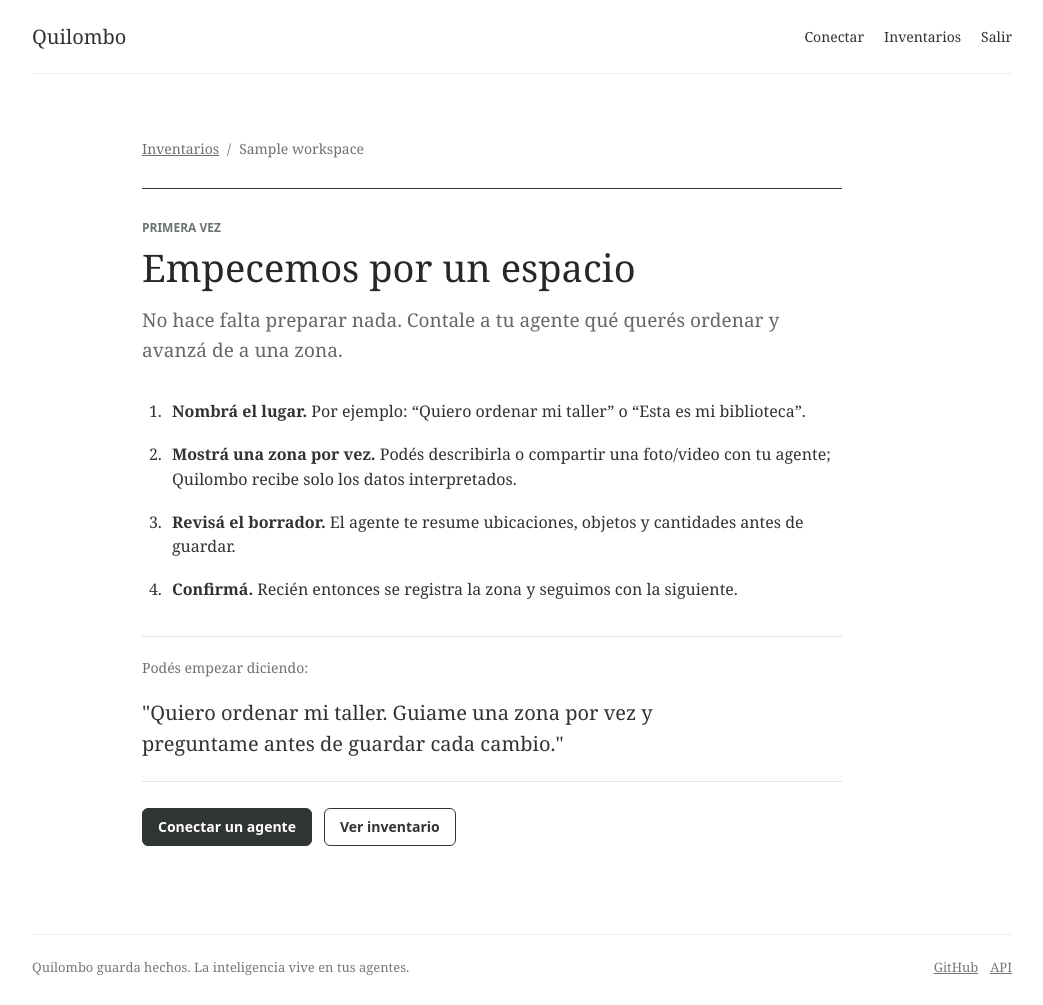
After one commit to mgaitan/quilombo, a Django app: a page that uses inventory/templates/inventory/first_inventory.html in a window 1280 px wide. The commit adds this page. Shown: the whole page, without its empty margins (118-1161 px from the left). Run offline with Django 5.2, Linux system fonts and the light colour scheme; a user stored in the database is signed in; tables that the repository leaves empty hold one stand-in row (values such as "Sample post"); parts of the project's set-up code (start-up, migrations or seed data) failed here and were passed over.

Commit message:
feat: guide first inventory setup
Add a conversational first-inventory guide, empty-workspace dashboard entry point, and skill instructions for zone-by-zone drafts and confirmation.

Closes #21

```diff
--- a/inventory/static/inventory/styles.css
+++ b/inventory/static/inventory/styles.css
@@ -71,6 +71,7 @@
 p { margin: 0 0 18px; }
 .lede { color: #636965; font-size: 19px; }
 .quiet-link, .note, .status, .result-summary, .breadcrumb { color: #6c726e; font-size: 14px; }
+.eyebrow { margin-bottom: 10px; color: #6c726e; font: 600 12px system-ui, sans-serif; text-transform: uppercase; }
 
 .intro {
   display: grid;
@@ -158,6 +159,17 @@
 
 .workspace-name { font-size: 21px; }
 .workspace-list span { color: #6c726e; font-size: 14px; text-align: right; }
+
+.onboarding {
+  max-width: 700px;
+  border-top: 1px solid #303532;
+  padding-top: 30px;
+}
+
+.onboarding-steps { margin: 34px 0 0; padding-left: 24px; }
+.onboarding-steps li { margin: 0 0 18px; padding-left: 6px; }
+.onboarding-example { margin-top: 34px; border-block: 1px solid #e3e6e3; padding: 20px 0 4px; }
+.prompt { max-width: 620px; color: #303532; font-size: 20px; }
 
 .breadcrumb {
   display: flex;
@@ -268,7 +280,7 @@
   .band { margin-top: 58px; }
   .page-heading { display: block; }
   .page-heading > .button { margin-top: 20px; }
-  .workspace-list li { align-items: flex-start; flex-direction: column; gap: 4px; }
+  .workspace-list li { align-items: flex-start; flex-direction: column; gap: 14px; }
   .workspace-list span { text-align: left; }
   .search-form { grid-template-columns: 1fr; }
 }
--- /dev/null
+++ b/inventory/templates/inventory/first_inventory.html
@@ -0,0 +1,35 @@
+{% extends "base.html" %}
+
+{% block title %}Empezar {{ workspace.name }} | Quilombo{% endblock %}
+{% block page_class %}narrow{% endblock %}
+
+{% block content %}
+  <nav class="breadcrumb" aria-label="Migas de pan">
+    <a href="{% url 'dashboard' %}">Inventarios</a>
+    <span aria-hidden="true">/</span>
+    <span>{{ workspace.name }}</span>
+  </nav>
+
+  <section class="onboarding" aria-labelledby="onboarding-title">
+    <p class="eyebrow">Primera vez</p>
+    <h1 id="onboarding-title">Empecemos por un espacio</h1>
+    <p class="lede">No hace falta preparar nada. Contale a tu agente qué querés ordenar y avanzá de a una zona.</p>
+
+    <ol class="onboarding-steps">
+      <li><strong>Nombrá el lugar.</strong> Por ejemplo: “Quiero ordenar mi taller” o “Esta es mi biblioteca”.</li>
+      <li><strong>Mostrá una zona por vez.</strong> Podés describirla o compartir una foto/video con tu agente; Quilombo recibe solo los datos interpretados.</li>
+      <li><strong>Revisá el borrador.</strong> El agente te resume ubicaciones, objetos y cantidades antes de guardar.</li>
+      <li><strong>Confirmá.</strong> Recién entonces se registra la zona y seguimos con la siguiente.</li>
+    </ol>
+
+    <div class="onboarding-example">
+      <p class="quiet-link">Podés empezar diciendo:</p>
+      <p class="prompt">&quot;Quiero ordenar mi taller. Guiame una zona por vez y preguntame antes de guardar cada cambio.&quot;</p>
+    </div>
+
+    <div class="actions">
+      <a class="button button-primary" href="{% url 'connector-guide' %}">Conectar un agente</a>
+      <a class="button" href="{% url 'workspace-inventory' workspace.slug %}">Ver inventario</a>
+    </div>
+  </section>
+{% endblock %}
--- a/inventory/views.py
+++ b/inventory/views.py
@@ -71,6 +71,15 @@
         .distinct()
     )
     return render(request, "inventory/dashboard.html", {"workspaces": workspaces})
+
+
+@login_required
+def first_inventory(request, workspace_slug):
+    workspace = get_object_or_404(
+        Workspace.objects.filter(memberships__user=request.user),
+        slug=workspace_slug,
+    )
+    return render(request, "inventory/first_inventory.html", {"workspace": workspace})
 
 
 @login_required
--- a/quilombo/urls.py
+++ b/quilombo/urls.py
@@ -10,6 +10,7 @@
     connector_guide,
     dashboard,
     download_skill,
+    first_inventory,
     home,
     oauth_consent,
     workspace_inventory,
@@ -26,6 +27,11 @@
 urlpatterns = [
     path("", home, name="home"),
     path("app/", dashboard, name="dashboard"),
+    path(
+        "app/<slug:workspace_slug>/first-inventory/",
+        first_inventory,
+        name="first-inventory",
+    ),
     path("app/<slug:workspace_slug>/", workspace_inventory, name="workspace-inventory"),
     path("connect/", connector_guide, name="connector-guide"),
     path("skills/manage-quilombo-inventory.zip", download_skill, name="skill-download"),
```
Also changed, not shown: inventory/templates/inventory/dashboard.html (+7 -2 lines), inventory/tests.py (+8 -0 lines), skills/manage-quilombo-inventory/SKILL.md (+23 -0 lines).
